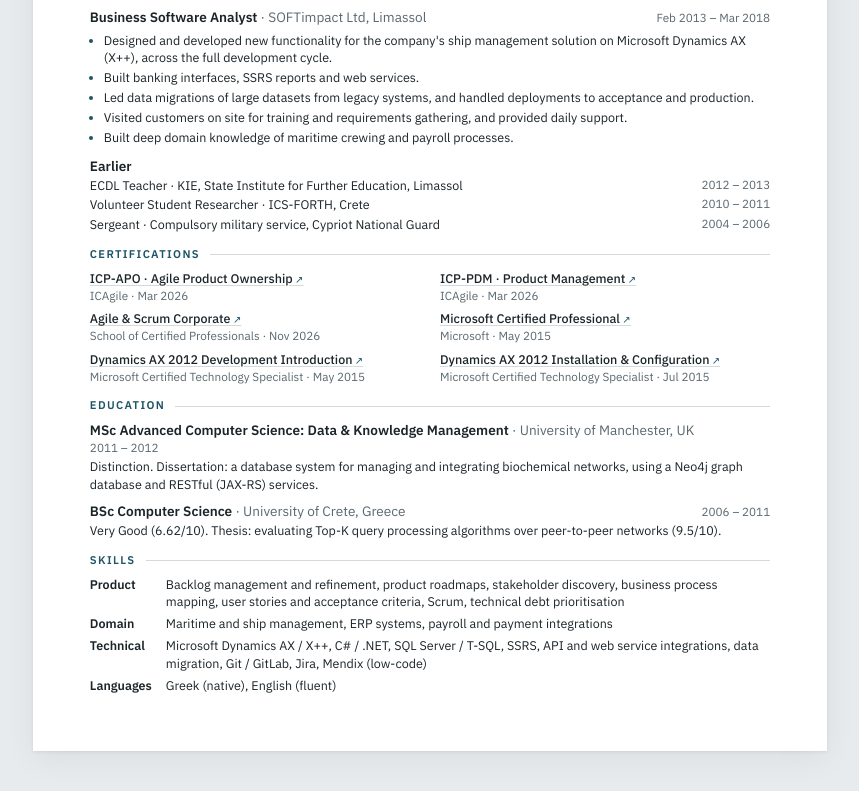
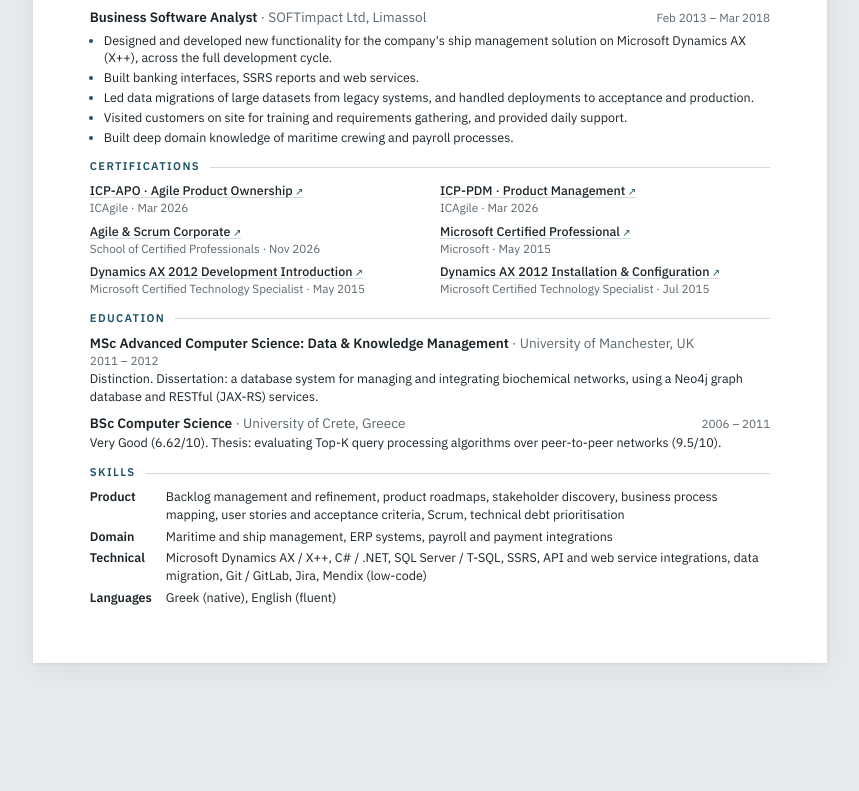
Before and after one commit to zahariadn/zahariadn.github.io, a plain HTML site: page index.html in a window 1280 px wide. Shown: the part 756-1547 px from the top of the page, without its empty margins (210-1069 px from the left). After the commit the page ends 1475 px from the top, so only its background shows below. Drawn offline with Linux system fonts and the light colour scheme.

Commit message:
Remove Earlier section
Co-Authored-By: Claude Opus 5.5 <noreply@anthropic.com>

```diff
--- a/index.html
+++ b/index.html
@@ -237,15 +237,6 @@ blockquote.appraisal cite { font-style: normal; font-size: 8.2pt; white-space: n
         <li>Built deep domain knowledge of maritime crewing and payroll processes.</li>
       </ul>
     </article>
-
-    <article class="job">
-      <div class="job-head"><h3 class="job-title">Earlier</h3></div>
-      <div class="earlier">
-        <div><span>ECDL Teacher · KIE, State Institute for Further Education, Limassol</span><span class="when">2012 – 2013</span></div>
-        <div><span>Volunteer Student Researcher · ICS-FORTH, Crete</span><span class="when">2010 – 2011</span></div>
-        <div><span>Sergeant · Compulsory military service, Cypriot National Guard</span><span class="when">2004 – 2006</span></div>
-      </div>
-    </article>
   </section>
 
   <section>
```
